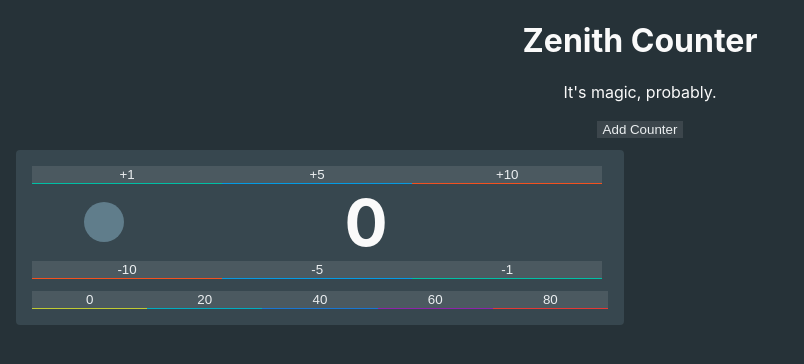
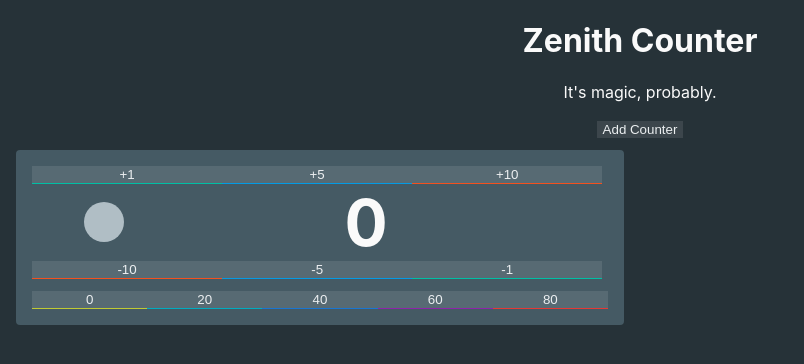
Before and after one commit to cwightrun/zenith, a React (Create React App) app: page / in a window 1280 px wide. Shown: the top 364 px of the page, without its empty margins (0-804 px from the left). Built offline with nearby package versions, Linux system fonts and the light colour scheme.

Commit message:
Adding themes

```diff
--- a/src/App.css
+++ b/src/App.css
@@ -101,6 +101,11 @@ button:active::after {
   font-size: 24px;
 }
 
+button.counter-icon::after,
+button.counter-icon:active::after {
+  border-radius: 100%;
+}
+
 .counter-icon i {
   display: flex;
   flex-flow: row nowrap;
--- a/src/App.js
+++ b/src/App.js
@@ -1,9 +1,7 @@
 import React, { Component } from 'react';
 import './App.css';
 import 'mana-font';
-import bgColors from './bgColors';
-import fgColors from './fgColors';
-import mtgMarks from './mf-vars';
+import mtgThemes from './mtgThemes';
 
 // class Header extends Component {}
 function Header(props) {
@@ -22,6 +20,8 @@ class Counter extends Component {
       value: this.props.value,
       icon: this.props.icon
     };
+
+    console.log(mtgThemes[1]);
   }
 
   handleChange(dir, amt = 1) {
@@ -33,7 +33,7 @@ class Counter extends Component {
   }
 
   changeIcon() {
-    if (this.state.icon <= 18) {
+    if (this.state.icon <= 5) {
       this.setState({icon: this.state.icon + 1});
     } else {
       this.setState({icon: 0});
@@ -42,7 +42,7 @@ class Counter extends Component {
 
   render() {
     return (
-      <div className="counter-wrapper" style={{backgroundColor: bgColors[this.state.icon]}}>
+      <div className="counter-wrapper" style={{backgroundColor: mtgThemes[this.state.icon]['bg']}}>
         <div className="counter">
 
           <div className="increment-column col-pos button-group has-3-buttons">
@@ -52,8 +52,8 @@ class Counter extends Component {
           </div>
 
           <div className="value-wrapper">
-            <button onClick={() => this.changeIcon()} className="counter-icon" style={{backgroundColor: fgColors[this.state.icon]}}>
-              <i className={'ms ms-' + mtgMarks[this.state.icon]}></i>
+            <button onClick={() => this.changeIcon()} className="counter-icon" style={{backgroundColor: mtgThemes[this.state.icon]['fg']}}>
+              <i className={'ms ms-' + mtgThemes[this.state.icon]['icon']}></i>
             </button>
             <h4 className="current-value">{this.state.value}</h4>
           </div>
--- a/src/bgColors.js
+++ /dev/null
@@ -1,25 +0,0 @@
-const bgColors = [
-  '#37474F',
-  '#880E4F',
-  '#4A148C',
-  '#311B92',
-  '#1A237E',
-  '#0D47A1',
-  '#01579B',
-  '#006064',
-  '#004D40',
-  '#1B5E20',
-  '#33691E',
-  '#827717',
-  '#F57F17',
-  '#FF6F00',
-  '#E65100',
-  '#BF360C',
-  '#3E2723',
-  '#212121',
-  '#263238',
-  '#1B5E20',
-  '#B71C1C',
-];
-
-export default bgColors;
--- a/src/fgColors.js
+++ /dev/null
@@ -1,48 +0,0 @@
-const fgColors = [
-  '#607D8B',
-  '#D81B60',
-  '#8E24AA',
-  '#5E35B1',
-  '#3949AB',
-  '#1E88E5',
-  '#039BE5',
-  '#00ACC1',
-  '#00897B',
-  '#43A047',
-  '#7CB342',
-  '#C0CA33',
-  '#FDD835',
-  '#FFB300',
-  '#FB8C00',
-  '#F4511E',
-  '#6D4C41',
-  '#757575',
-  '#546E7A',
-  '#EEFF41',
-  '#E53935',
-  ];
-
-// const fgColors = [
-//   '#E53935',
-//   '#D81B60',
-//   '#8E24AA',
-//   '#5E35B1',
-//   '#3949AB',
-//   '#1E88E5',
-//   '#039BE5',
-//   '#00ACC1',
-//   '#00897B',
-//   '#43A047',
-//   '#7CB342',
-//   '#C0CA33',
-//   '#FDD835',
-//   '#FFB300',
-//   '#FB8C00',
-//   '#F4511E',
-//   '#6D4C41',
-//   '#757575',
-//   '#546E7A',
-//   '#EEFF41'
-// ];
-
-export default fgColors;
--- a/src/mf-vars.js
+++ /dev/null
@@ -1,24 +0,0 @@
-const mtgMarks = [
-  'guild-azorius',
-  'guild-boros',
-  'guild-dimir',
-  'guild-golgari',
-  'guild-gruul',
-  'guild-izzet',
-  'guild-orzhov',
-  'guild-rakdos',
-  'guild-selesnya',
-  'guild-simic',
-  'clan-abzan',
-  'clan-jeskai',
-  'clan-mardu',
-  'clan-sultai',
-  'clan-temur',
-  'clan-atarka',
-  'clan-dromoka',
-  'clan-kolaghan',
-  'clan-ojutai',
-  'clan-silumgar'
-];
-
-export default mtgMarks;
--- /dev/null
+++ b/src/mtgThemes.js
@@ -0,0 +1,46 @@
+const mtgThemes = [
+  {
+    'name': 'white',
+    'icon': 'w',
+    'fg': '#B0BEC5',
+    'bg': '#455A64'
+  },
+  {
+    'name': 'blue',
+    'icon': 'u',
+    'fg':   '#1E88E5',
+    'bg':   '#0D47A1'
+  },
+  {
+    'name': 'black',
+    'icon': 'b',
+    'fg':   '#33691E',
+    'bg':   '#212121'
+  },
+  {
+    'name': 'red',
+    'icon': 'r',
+    'fg':   '#F4511E',
+    'bg':   '#BF360C'
+  },
+  {
+    'name': 'green',
+    'icon': 'g',
+    'fg':   '#00897B',
+    'bg':   '#004D40'
+  },
+  {
+    'name': 'colorless',
+    'icon': 'c',
+    'fg':   '#6D4C41',
+    'bg':   '#3E2723'
+  },
+  {
+    'name': 'phyrexian',
+    'icon': 'p',
+    'fg':   '#C0CA33',
+    'bg':   '#827717'
+  }
+]
+
+export default mtgThemes;
```
